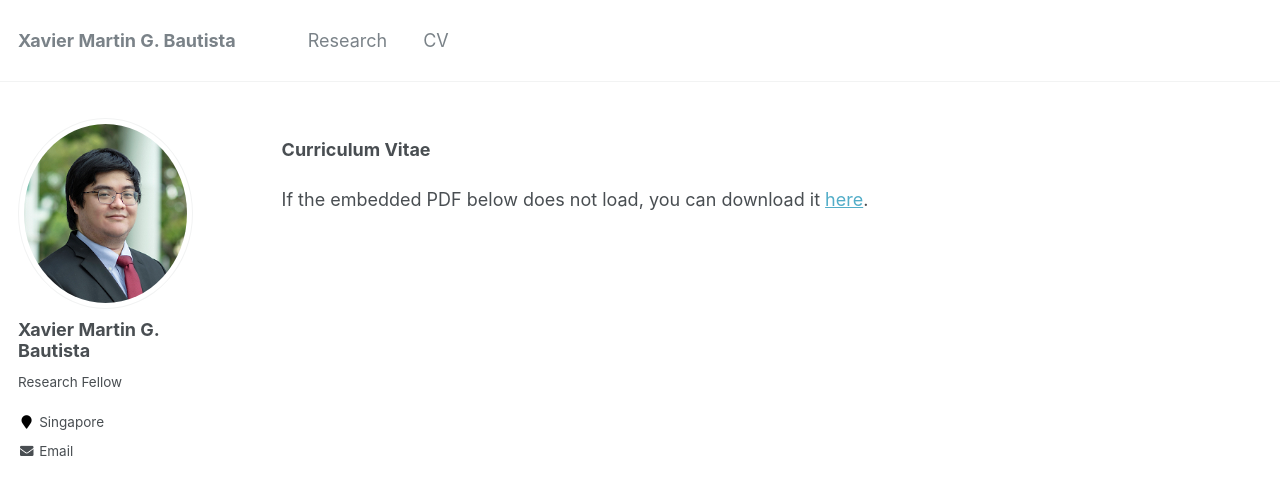
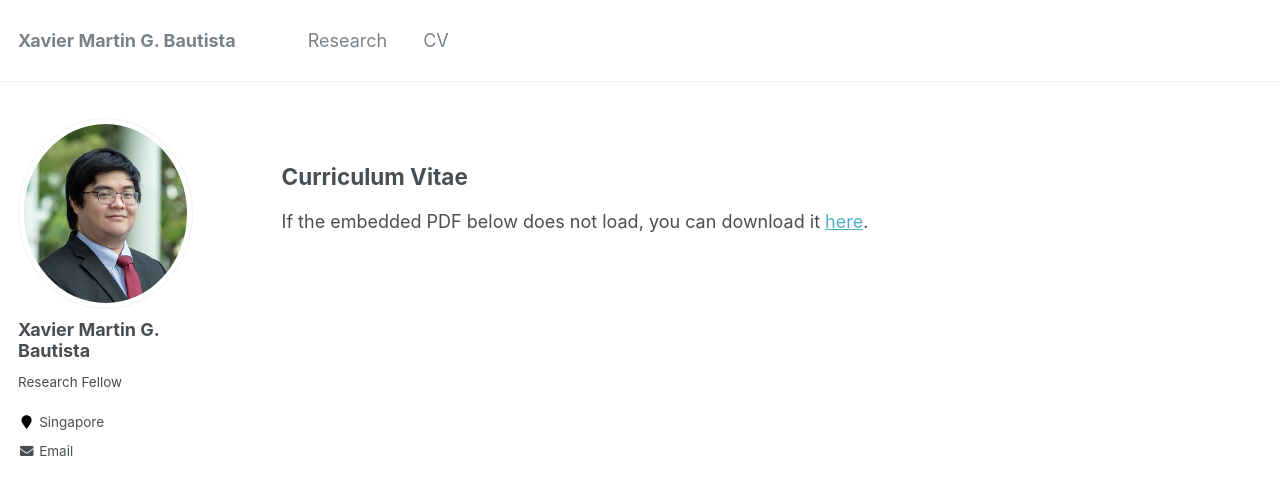
Before and after one commit to xmgbautista/xmgbautista.github.io, a Jekyll site: the page built from _pages/cv.md, in a window 1280 px wide and 900 px high. Shown: the top 495 px of the window. Built offline with Jekyll 4.4.1, drawn with Linux system fonts in a browser that asks for light colours.

Commit message:
Update cv.md

```diff
--- a/_pages/cv.md
+++ b/_pages/cv.md
@@ -8,7 +8,7 @@ author_profile: true
 {% include base_path %}
 {% capture written_label %}'None'{% endcapture %}
 
-**Curriculum Vitae**
+## Curriculum Vitae
 
 If the embedded PDF below does not load, you can download it [here](cv_xmgbautista.pdf).
 <br>
```
